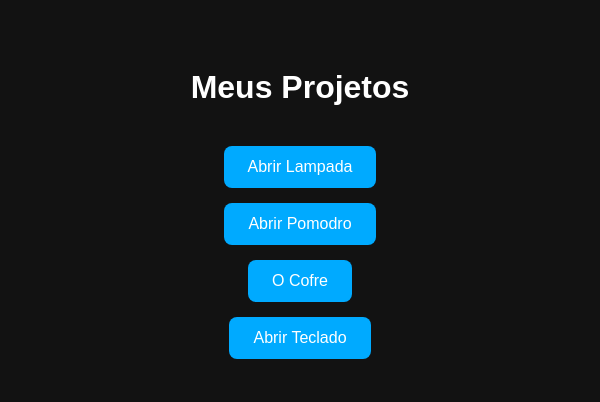
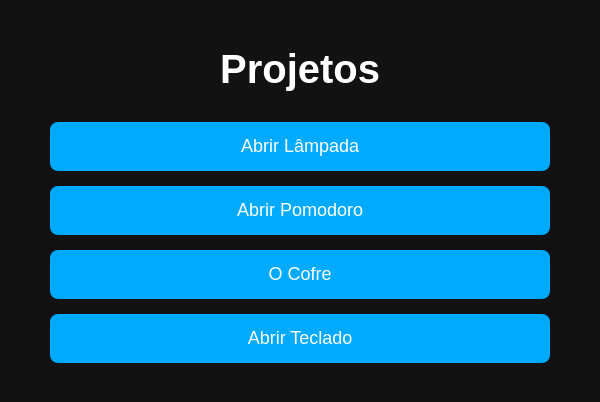
Before and after one commit to MauricioDev3216/aula-web-projeto, a plain HTML site: page index.html in a window 600 px wide. Drawn offline with Linux system fonts and the light colour scheme.

Commit message:
terceiro

```diff
--- a/index.html
+++ b/index.html
@@ -2,6 +2,7 @@
 <html lang="pt-BR">
 <head>
   <meta charset="UTF-8">
+  <meta name="viewport" content="width=device-width, initial-scale=1.0">
   <title>Meus Projetos</title>
   <style>
     body {
@@ -9,15 +10,26 @@
       color: #ffffff;
       font-family: Arial, sans-serif;
       text-align: center;
-      padding: 40px;
+      padding: 20px;
+      margin: 0;
     }
+
     h1 {
-      margin-bottom: 40px;
+      margin-bottom: 30px;
+      font-size: 2em;
     }
+
+    .button-container {
+      display: flex;
+      flex-direction: column;
+      gap: 15px;
+      max-width: 300px;
+      margin: 0 auto;
+    }
+
     button {
-      display: block;
-      margin: 15px auto;
-      padding: 12px 24px;
+      width: 100%;
+      padding: 12px;
       background-color: #00aaff;
       color: white;
       border: none;
@@ -26,18 +38,36 @@
       font-size: 16px;
       transition: background-color 0.3s;
     }
+
     button:hover {
       background-color: #0088cc;
+    }
+
+
+    @media (min-width: 600px) {
+      h1 {
+        font-size: 2.5em;
+      }
+
+      .button-container {
+        max-width: 500px;
+      }
+
+      button {
+        font-size: 18px;
+        padding: 14px;
+      }
     }
   </style>
 </head>
 <body>
-  <h1>Meus Projetos</h1>
+  <h1> Projetos</h1>
 
-  <button onclick="location.href='lapamda/index.html'">Abrir Lampada</button>
-  <button onclick="location.href='pmodro/index.html'">Abrir Pomodro</button>
-  <button onclick="location.href='porco banco cresce mauricio/index.html'">O Cofre</button>
-  <button onclick="location.href='tecrado-breto/tecrado musical/index.html'">Abrir Teclado</button>
-
+  <div class="button-container">
+    <button onclick="location.href='lapamda/index.html'">Abrir Lâmpada</button>
+    <button onclick="location.href='pmodro/index.html'">Abrir Pomodoro</button>
+    <button onclick="location.href='porco banco cresce mauricio/index.html'">O Cofre</button>
+    <button onclick="location.href='tecrado-breto/tecrado musical/index.html'">Abrir Teclado</button>
+  </div>
 </body>
 </html>
--- a/lapamda/script.js
+++ b/lapamda/script.js
@@ -8,16 +8,13 @@
 botao.addEventListener('click', () => {
     ligada = !ligada;
 
-    // Atualiza a imagem e o texto do botão
     lampada.src = ligada ? 'ligada.png' : 'desligada.png';
     botao.textContent = ligada ? 'Desligar' : 'Ligar';
 
-    // Incrementa o contador apenas quando a luz é ligada
     if (ligada) {
         vezesAcesa++;
         contador.textContent = `A luz foi acesa ${vezesAcesa} vezes.`;
     }
 
-    // Alterna a classe do body para mudar o fundo
     body.classList.toggle('luz-ligada', ligada);
 });
--- a/porco banco cresce mauricio/style.css
+++ b/porco banco cresce mauricio/style.css
@@ -3,6 +3,7 @@
   text-align: center;
   background-color: #000000;
   padding: 30px;
+  margin: 0;
 }
 
 h1 {
@@ -13,7 +14,8 @@
 
 #cofre {
   background-color: white;
-  width: 400px;
+  width: 90%;
+  max-width: 400px;
   margin: 0 auto;
   padding: 30px;
   border-radius: 15px;
@@ -36,14 +38,9 @@
   background-color: #388e3c;
 }
 
-#total {
-  font-size: 2em;
-  color: #ffffff;
-  font-weight: bold;
-}
-
 #imagemCofre {
-  width: 350px;
+  width: 90%;
+  max-width: 350px;
   transition: transform 0.6s;
   margin-bottom: 40px;
 }
@@ -61,3 +58,32 @@
   color: black;
   font-weight: bold;
 }
+
+
+@media (max-width: 600px) {
+  body {
+    padding: 15px;
+  }
+
+  h1 {
+    font-size: 2em;
+  }
+
+  #cofre {
+    padding: 20px;
+  }
+
+  button {
+    width: 100%;
+    padding: 12px;
+    font-size: 1em;
+  }
+
+  #quantidadeMoedas {
+    font-size: 1em;
+  }
+
+  #total {
+    font-size: 1.5em;
+  }
+}
--- a/tecrado-breto/tecrado musical/style.css
+++ b/tecrado-breto/tecrado musical/style.css
@@ -4,10 +4,12 @@
   text-align: center;
   font-family: sans-serif;
   padding: 40px;
+  margin: 0;
 }
 
 .teclado {
   display: flex;
+  flex-wrap: wrap;
   justify-content: center;
   gap: 10px;
   margin-bottom: 30px;
@@ -22,6 +24,7 @@
   border-radius: 10px;
   cursor: pointer;
   transition: transform 0.1s;
+  min-width: 60px;
 }
 
 .tecla:active,
@@ -30,6 +33,7 @@
   color: #000;
   transform: scale(0.95);
 }
+
 #toggleTheme {
   position: fixed;
   top: 20px;
@@ -48,6 +52,7 @@
   background: #666;
 }
 
+/* Light mode */
 body.light-mode {
   background: #fff;
   color: #000;
@@ -68,3 +73,23 @@
   background: #ccc;
   color: #000;
 }
+
+
+@media (max-width: 600px) {
+  body {
+    padding: 20px;
+  }
+
+  .tecla {
+    padding: 16px;
+    font-size: 14px;
+    min-width: 50px;
+  }
+
+  #toggleTheme {
+    top: 10px;
+    right: 10px;
+    padding: 8px 12px;
+    font-size: 14px;
+  }
+}
```
